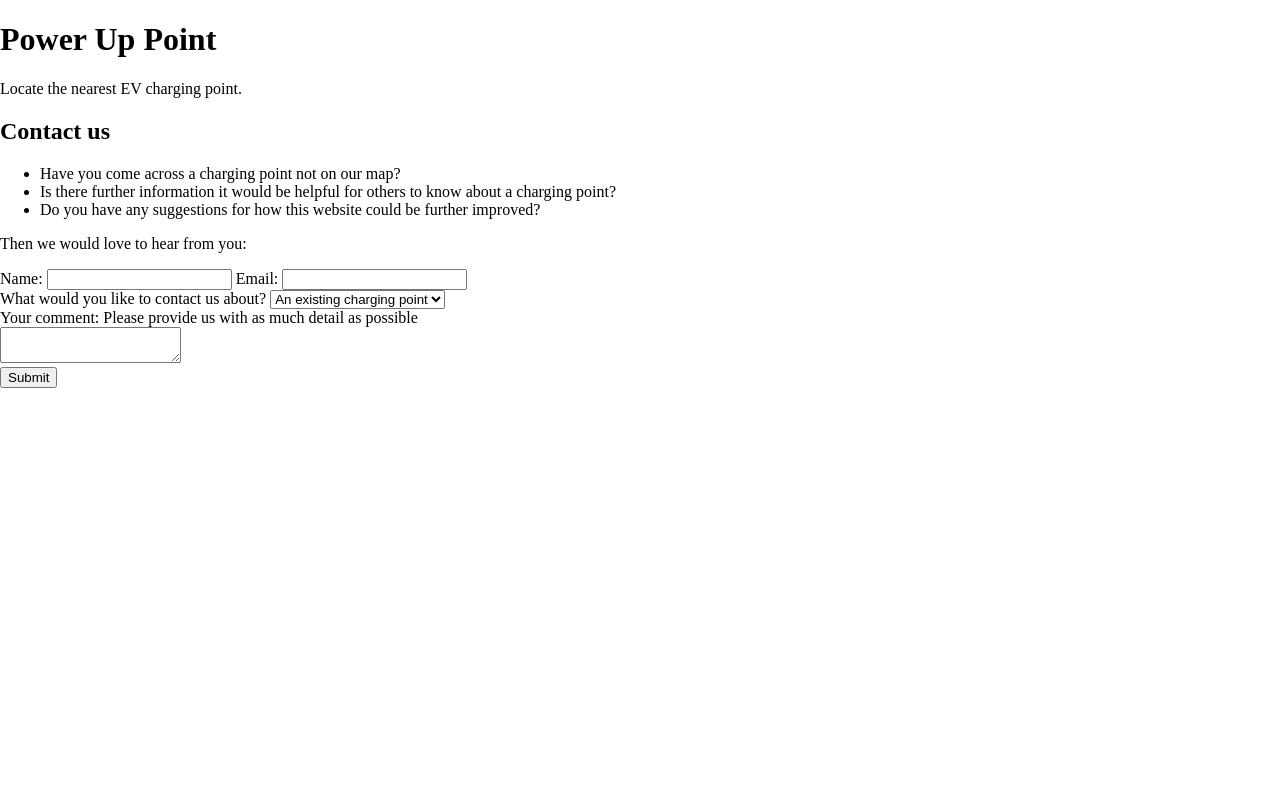
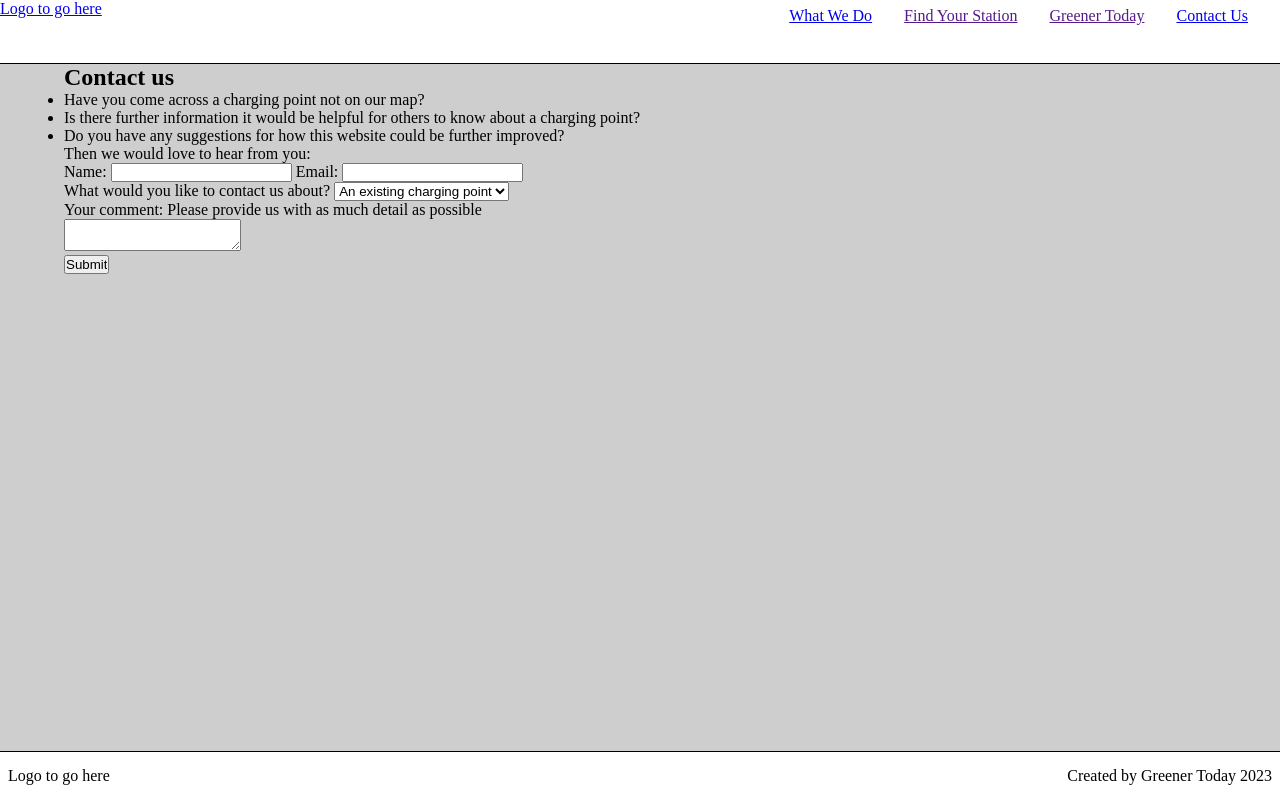
Before and after one commit to stef-cruz/power-up-point, a website: page contact.html in a window 1280 px wide. Drawn offline with Linux system fonts and the light colour scheme.

Commit message:
Add basic layout styling to header and footer

```diff
--- a/assets/css/style.css
+++ b/assets/css/style.css
@@ -1,7 +1,63 @@
-@tailwind base;
-@tailwind components;
-@tailwind utilities;
+/* Across site styling */
+
+* {
+    margin: 0;
+    padding: 0;
+    box-sizing: border-box;
+}
 
 body {
-    margin: 0;
+    height: 100vh;
+    display: flex;
+    flex-direction: column;
+    background-color: #CECECE;
 }
+
+main {
+    margin-top: 4rem;
+    width: 90%;
+    margin-right: 5%;
+    margin-left: 5%;
+    flex-grow: 1;
+}
+
+/* Header specific styling */
+
+header {
+    width: 100%;
+    background-color: #FFFFFF;
+    height: 4rem;
+    position: fixed;
+    top: 0;
+    z-index: 2;
+    border-bottom: 1px solid black;
+    box-sizing: border-box;
+    display: flex;
+    justify-content: space-between;
+}
+
+nav ul {
+    display: flex;
+    justify-content:space-around;
+    padding: 0 0 0 2rem;
+}
+
+nav li {
+    display: inline-block;
+    line-height: 2rem;
+    padding-right: 2rem;
+}
+
+/* Footer specific styling */
+
+footer {
+    margin-top: 1rem;
+    width: 100%;
+    padding: 0.5rem;
+    line-height: 2rem;
+    background-color: #FFFFFF;
+    box-sizing: border-box;
+    border-top: 1px solid black;
+    display: flex;
+    justify-content: space-between;
+  }
--- a/contact.html
+++ b/contact.html
@@ -8,18 +8,28 @@
 
     <!-- Link to css styling sheet -->
     <link rel="stylesheet" href="assets/css/style.css">
-    <!-- <link href="assets/css/output.css" rel="stylesheet"> -->
 
     <title>PowerUpPoint</title>
 </head>
-<body class="bg-gray-800">
-    <div class="text-center mt-12">
-        <h1 class="text-4xl text-yellow-500 font-bold">Power Up Point</h1>
-        <p class="text-xl text-white mt-4"> Locate the nearest EV charging point. </p>
-    </div>
+<body>
+
+    <!-- Header -->
+    <header>
+        <a href="index.html">
+            Logo to go here
+        </a>
+        <nav>
+            <ul id="menu">
+                <li><a href="index.html">What We Do</a></li>
+                <li><a href="">Find Your Station</a></li>
+                <li><a href="">Greener Today</a></li>
+                <li><a href="contact.html" class="active" aria-current="page">Contact Us</a></li>
+            </ul>
+        </nav>
+    </header>
 
     <!-- Main section providing users with the opportunity to get in touch -->
-    <div>
+    <main>
         <section id="contact-us-container">
             <h2>
                 Contact us
@@ -72,7 +82,16 @@
                     id="submit-button">
             </form>
         </section>
-    <div>
+    </main>
+
+    <footer>
+        <div>
+            Logo to go here
+        </div>
+        <div>
+            <p>Created by Greener Today 2023</p>
+        </div>
+    </footer>
 
     <!-- Link to the JavaScript file -->
     <script src="assets/js/script.js"></script>
```
